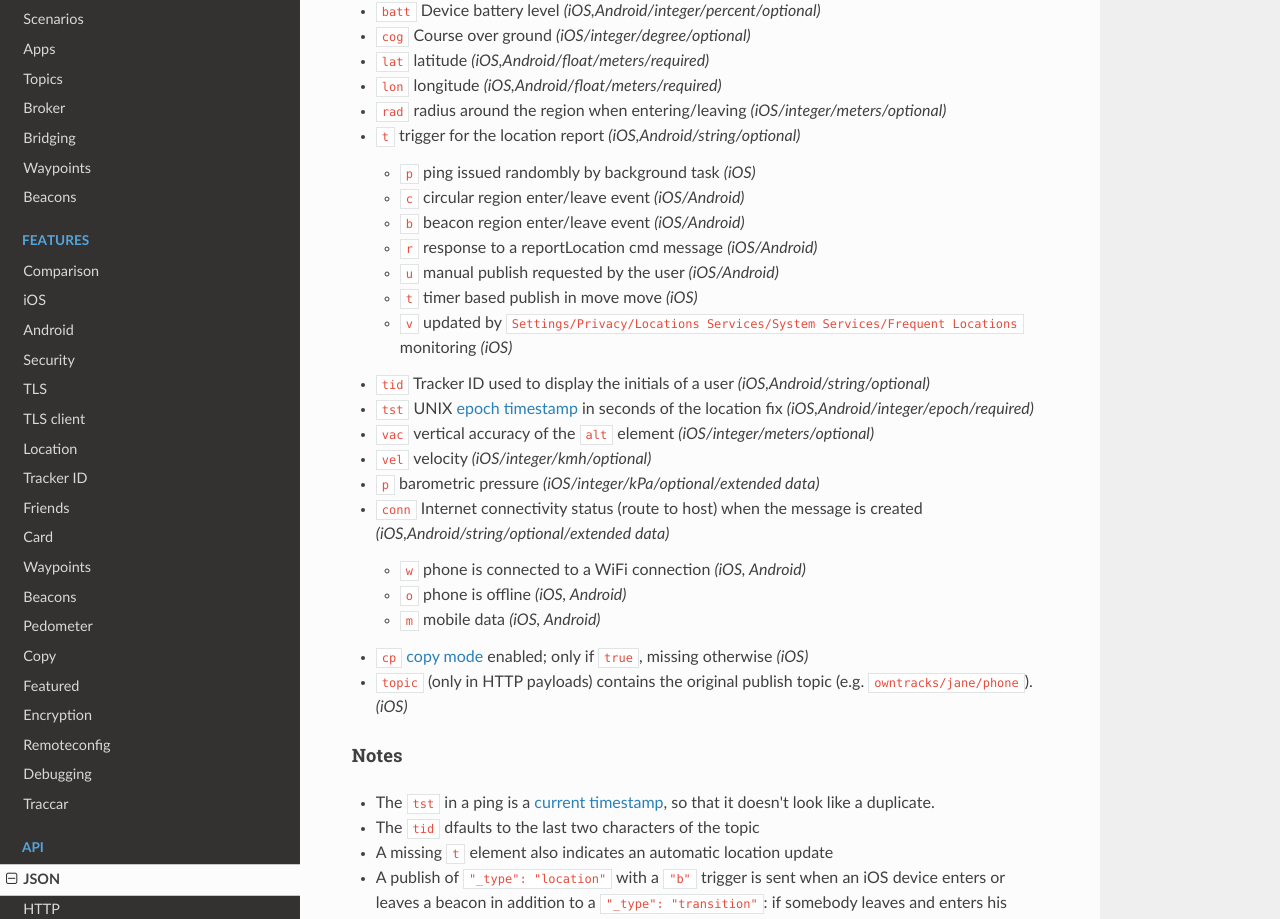
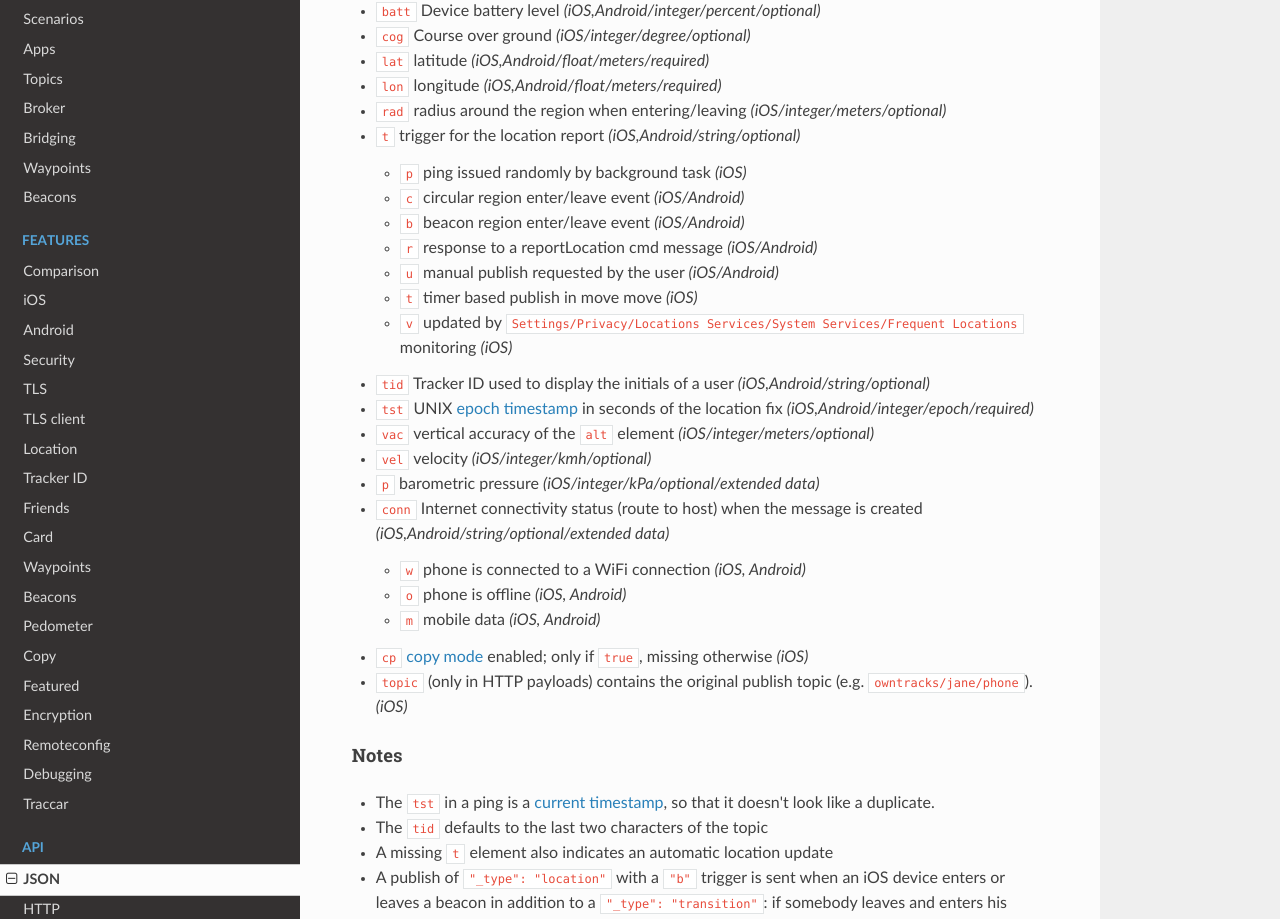
Before and after one commit to owntracks/booklet, an MkDocs documentation site: the page built from docs/tech/json.md, in a window 1280 px wide and 1400 px high, scrolled down 1378 px. Shown: the part 95-1014 px from the top of the window. Built offline with MkDocs 1.6.1, drawn with Linux system fonts in a browser that asks for light colours; nearby versions of some CDN libraries; old or Windows-style settings are respelled for this version of MkDocs.

Commit message:
fix typos

```diff
--- a/docs/tech/json.md
+++ b/docs/tech/json.md
@@ -56,7 +56,7 @@ This location object describes the location of the device that reported it.
 * `lon` longitude _(iOS,Android/float/meters/required)_
 * `rad` radius around the region when entering/leaving _(iOS/integer/meters/optional)_
 * `t` trigger for the location report _(iOS,Android/string/optional)_
-    * `p` ping issued randombly by background task _(iOS)_
+    * `p` ping issued randomly by background task _(iOS)_
     * `c` circular region enter/leave event _(iOS/Android)_
     * `b` beacon region enter/leave event _(iOS/Android)_
     * `r` response to a reportLocation cmd message _(iOS/Android)_
@@ -77,7 +77,7 @@ This location object describes the location of the device that reported it.
 
 #### Notes
 * The `tst` in a ping is a [current timestamp](https://github.com/owntracks/ios/issues/197), so that it doesn't look like a duplicate.
-* The `tid` dfaults to the last two characters of the topic
+* The `tid` defaults to the last two characters of the topic
 * A missing `t` element also indicates an automatic location update
 * A publish of `"_type": "location"` with a `"b"` trigger is sent when an iOS device enters or leaves a beacon in addition to a `"_type": "transition"`: if somebody leaves and enters his home without having left the radius of detection for significant changes, a subscriber to his main topic would otherwise not get notified of any location change although beacon or circular region enter and leave transitions were generated.
 * The `acc`, `alt`, `cog`, `vac`, `vel` elements are only added if they are not zero
```
